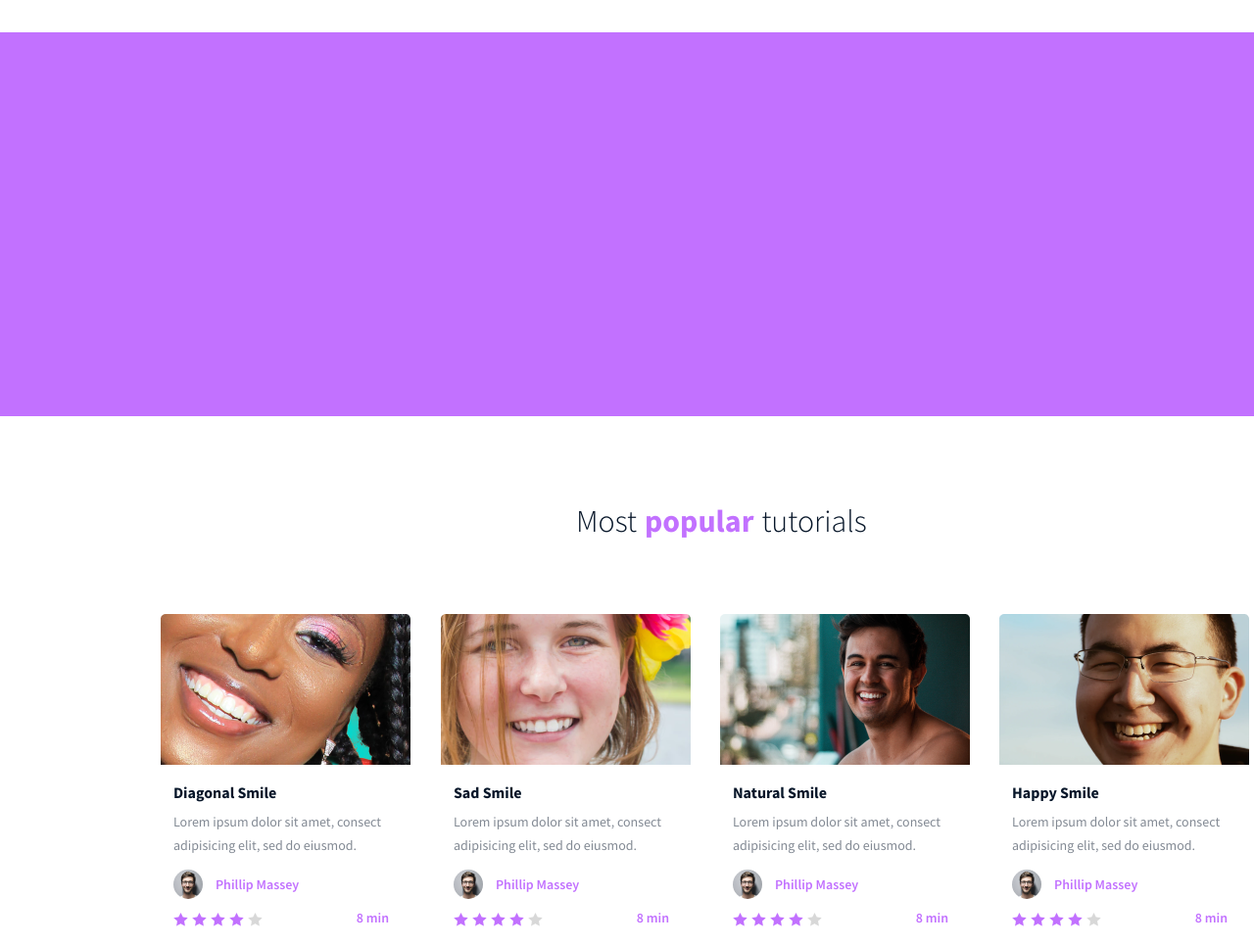
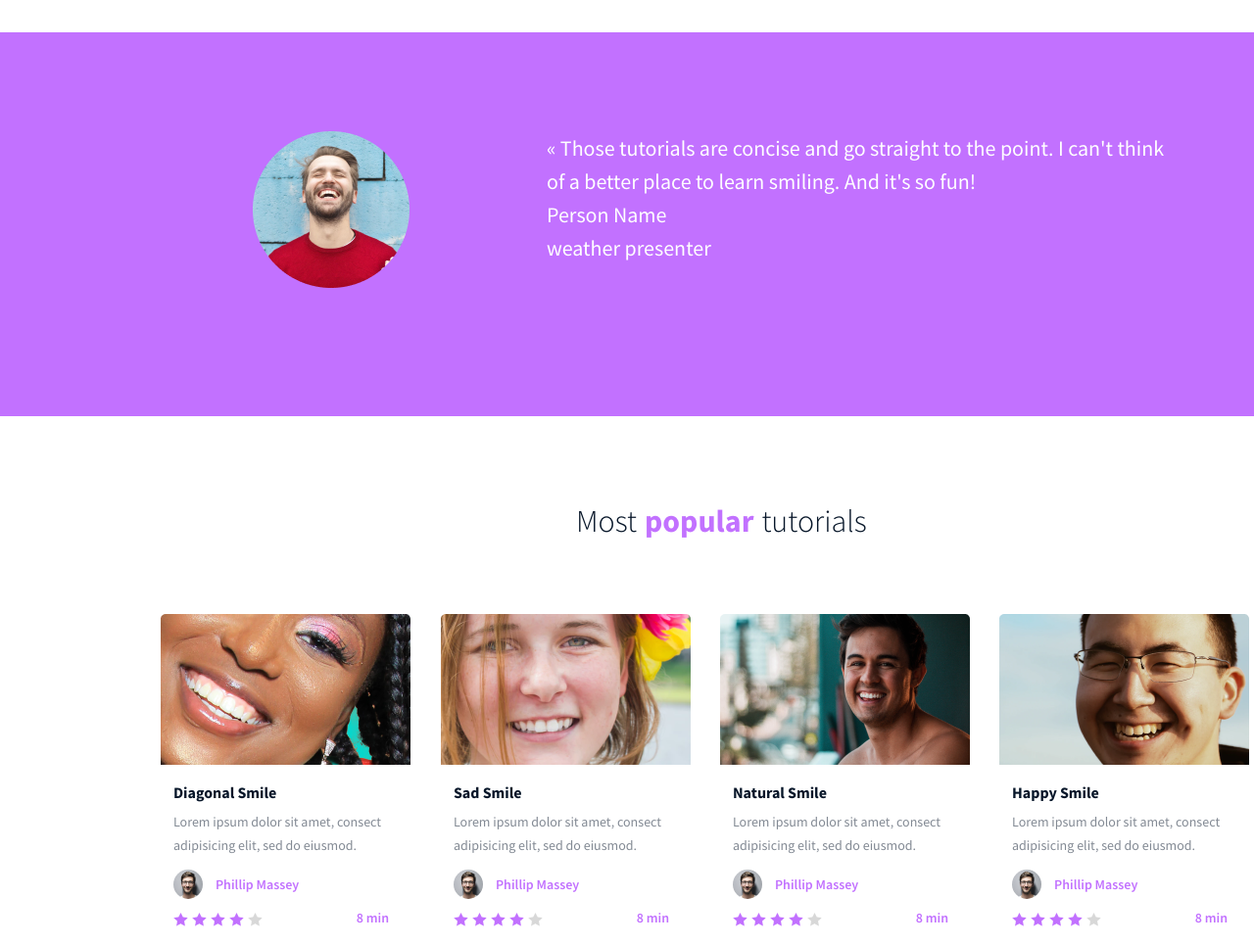
Before and after one commit to wdmd2022/holbertonschool-web-development, a plain HTML site: page css_advanced/index.html in a window 1280 px wide. Shown: the part 1060-2025 px from the top of the page at 98% size. Drawn offline with Linux system fonts and the light colour scheme.

Commit message:
fix testimonial section vertical alignment

```diff
--- a/css_advanced/styles.css
+++ b/css_advanced/styles.css
@@ -235,8 +235,8 @@ header {
     width: 943px;
     height: 160px;
     left: 259px;
-    top: 1201px;
-    /* z-index: 2; */
+    top: 101px;
+    z-index: 2;
 }
 
 /* .testimonialtext {
@@ -244,11 +244,11 @@ header {
     width: 730px;
     height: 158px;
     left: 472px;
-    top: 1203px;
+    top: 103px;
 } */
 .testimonialtext {
     position: absolute;
-    left: 0%;
+    left: 300px;
     right: 0%;
     top: 0%;
     bottom: 56.96%;
```
